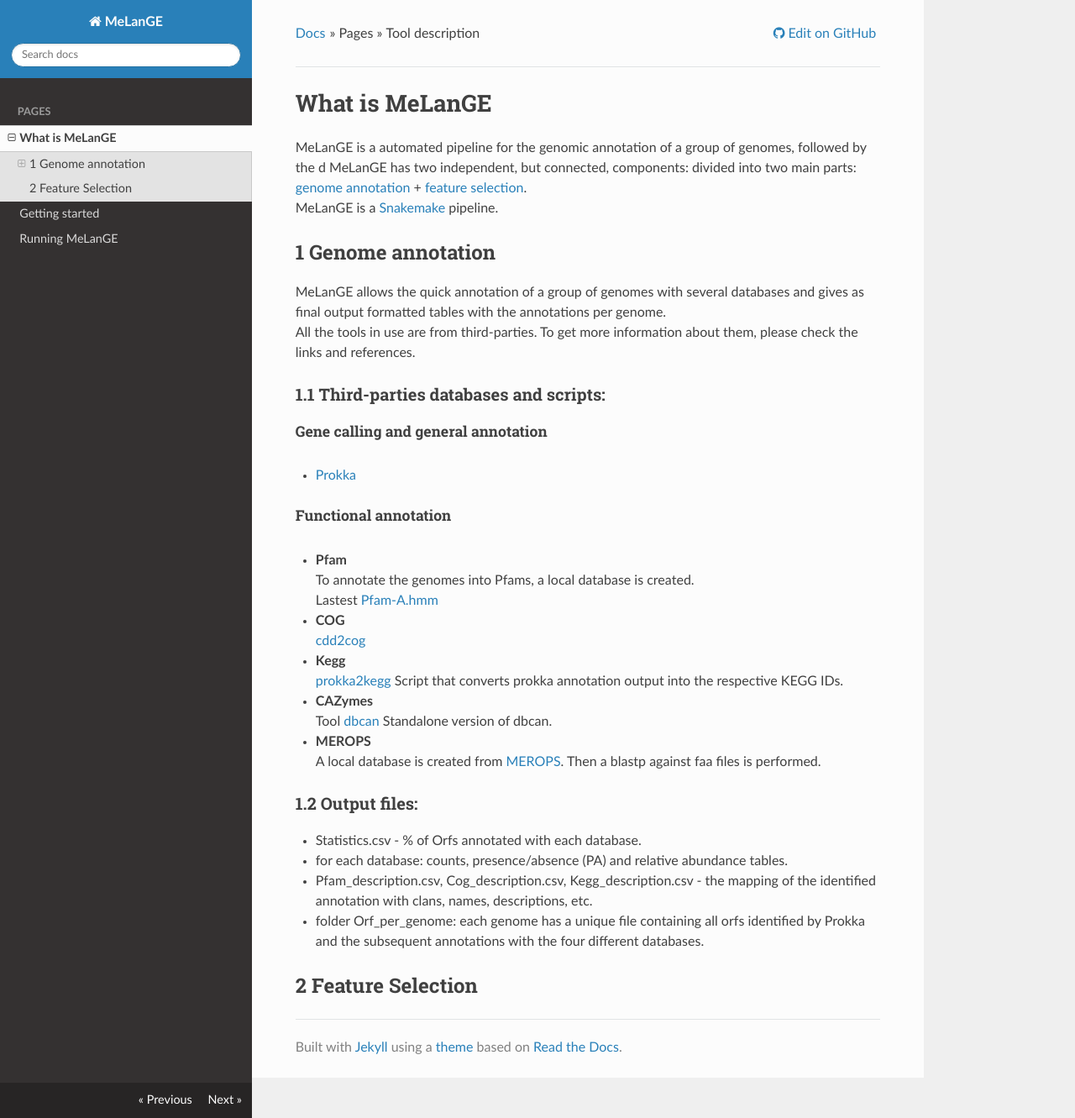
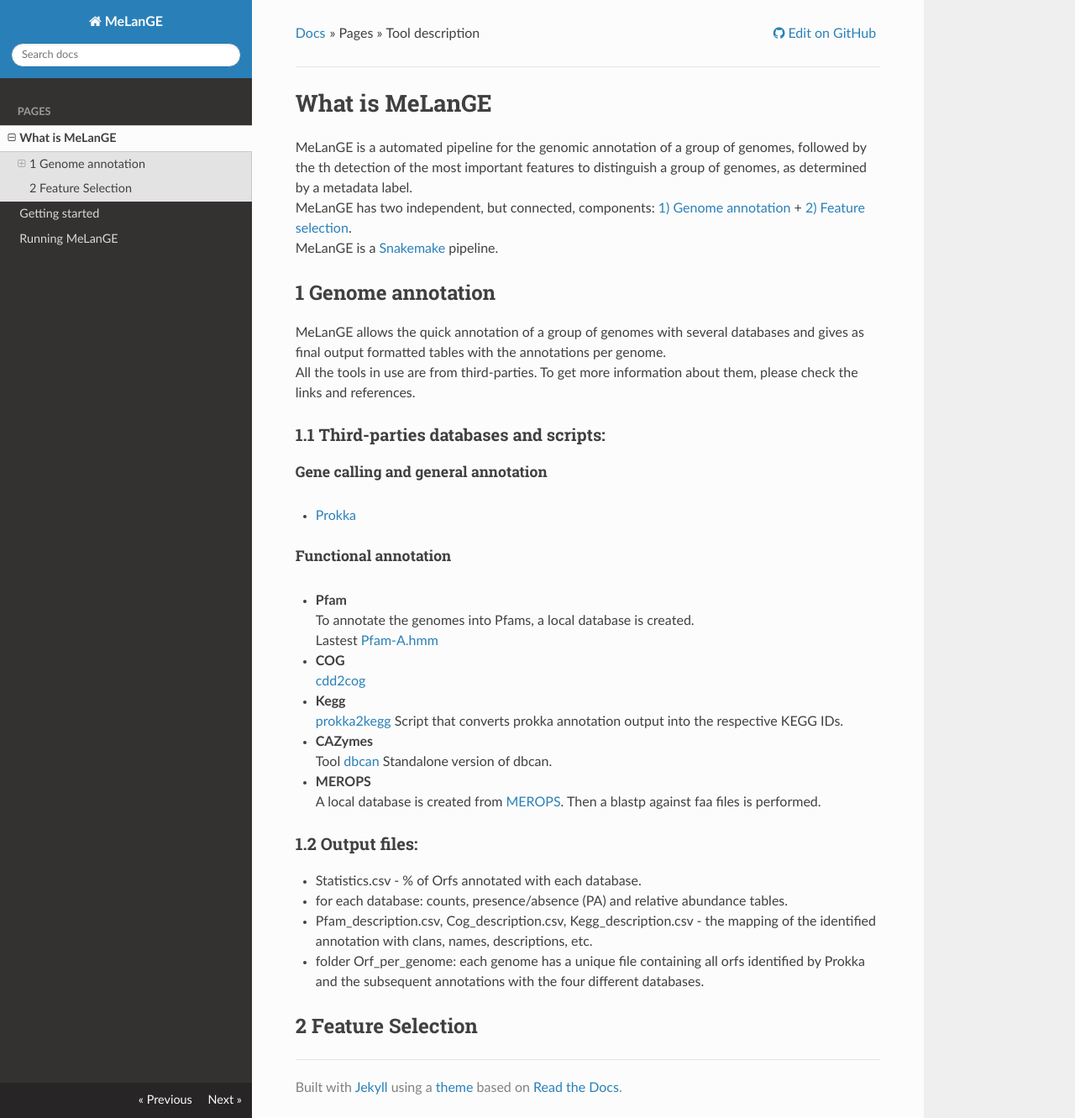
Before and after one commit to sandragodinhosilva/melange, a Jekyll site: the page built from docs/pages/description.md, in a window 1280 px wide and 1331 px high. Shown: the whole window at 84% size. Built offline with Jekyll 4.4.1, drawn with Linux system fonts in a browser that asks for light colours; nearby versions of some CDN libraries; a style sheet for code colours, icons or effects is not loaded.

Commit message:
Update description.md

```diff
--- a/docs/pages/description.md
+++ b/docs/pages/description.md
@@ -6,8 +6,8 @@
 
 # What is MeLanGE
 
-MeLanGE is a automated pipeline for the genomic annotation of a group of genomes, followed by the d
-MeLanGE has two independent, but connected, components: divided into two main parts: [genome annotation](#genome-annotation) + [feature selection](#feature-selection).
+MeLanGE is a automated pipeline for the genomic annotation of a group of genomes, followed by the th detection of the most important features to distinguish a group of genomes, as determined by a metadata label.
+MeLanGE has two independent, but connected, components: [1) Genome annotation](#1-genome-annotation) + [2) Feature selection](#2-feature-selection).
 MeLanGE is a [Snakemake](https://snakemake.readthedocs.io/en/stable/#) pipeline.
 
 ## 1 Genome annotation
@@ -41,7 +41,6 @@
 A local database is created from [MEROPS](ftp://ftp.ebi.ac.uk/pub/databases/merops/current_release/merops_scan.lib).
 Then a blastp against faa files is performed.
 
-
 ### 1.2 Output files:
 - Statistics.csv - % of Orfs annotated with each database.
 
```
